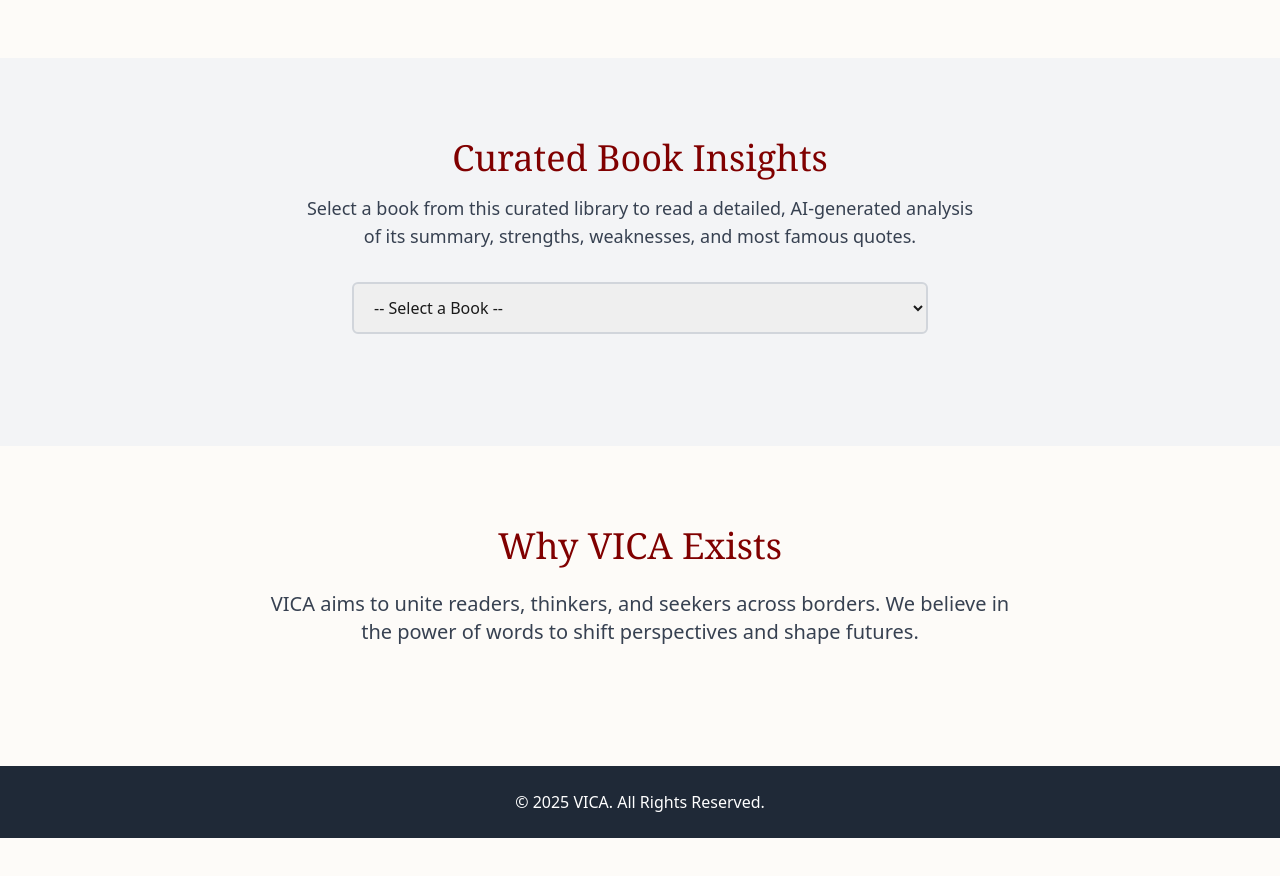
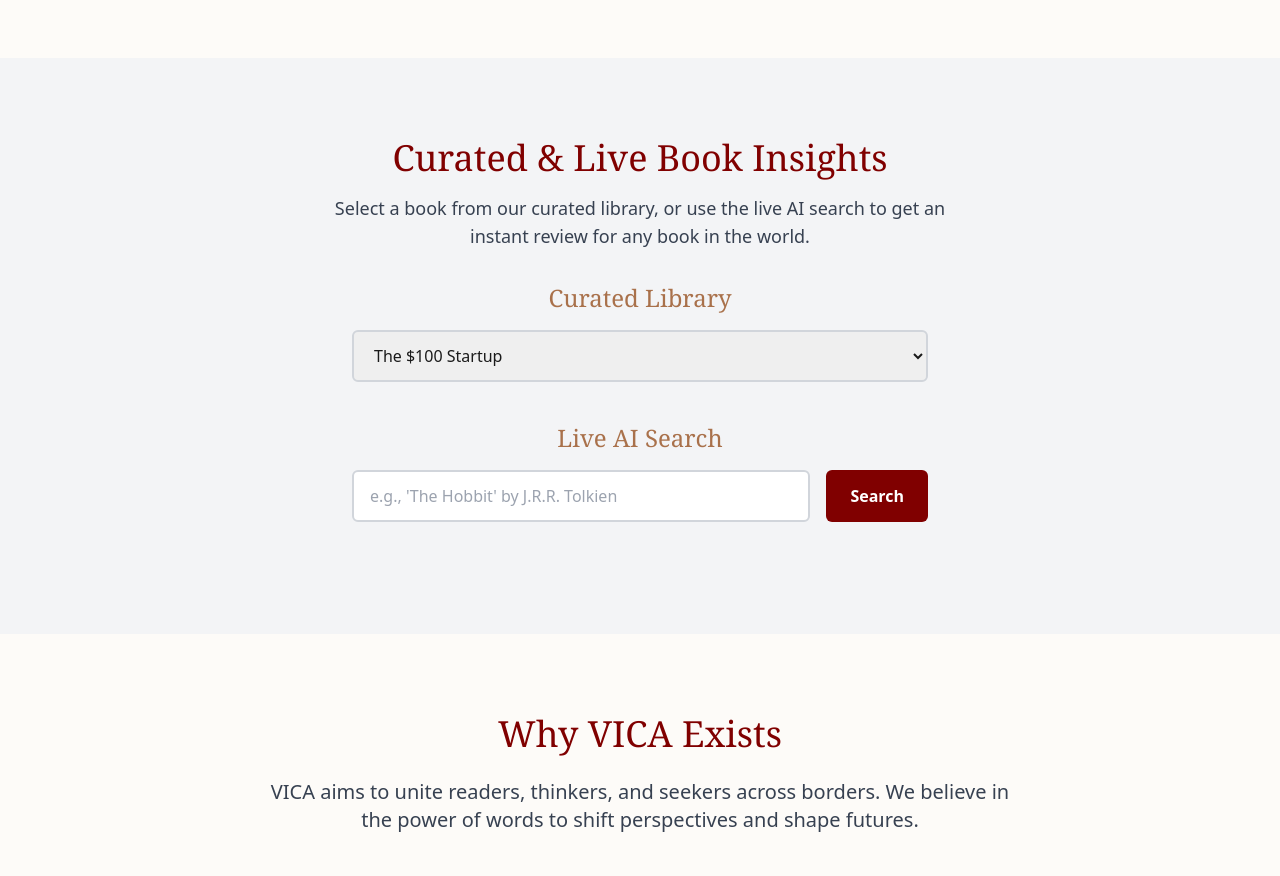
Before and after one commit to vicaabhi/vica, a plain HTML site: page index.html in a window 1280 px wide. Shown: the part 2280-3156 px from the top of the page. Before the commit the page ends 3118 px from the top, so only its background shows below. Drawn offline with nearby package versions, Linux system fonts and the light colour scheme.

Commit message:
Update index.html

```diff
--- a/index.html
+++ b/index.html
@@ -143,12 +143,12 @@
 
 <section id="ai-review" class="bg-gray-100 py-20 px-6">
     <div class="container mx-auto text-center">
-            <h2 class="text-4xl font-serif text-maroon mb-4">Curated Book Insights</h2>
-            <p class="text-lg text-gray-700 mb-8 max-w-2xl mx-auto">Select a book from this curated library to read a detailed, AI-generated analysis of its summary, strengths, weaknesses, and most famous quotes.</p>
+        <h2 class="text-4xl font-serif text-maroon mb-4">Curated & Live Book Insights</h2>
+        <p class="text-lg text-gray-700 mb-8 max-w-2xl mx-auto">Select a book from our curated library, or use the live AI search to get an instant review for any book in the world.</p>
 
-            <div class="max-w-xl mx-auto">
+        <div class="max-w-xl mx-auto mb-10">
+            <h3 class="text-2xl font-serif text-bronze mb-4">Curated Library</h3>
             <select id="book-select" class="w-full px-4 py-3 rounded-md border-2 border-gray-300 focus:ring-2 focus:ring-bronze focus:border-bronze transition">
-                    <option value="">-- Select a Book --</option>
                     <option value="100_startup">The $100 Startup</option>
                     <option value="1984">1984</option>
                     <option value="a_man_without_a_country">A Man Without a Country</option>
@@ -254,6 +254,14 @@
                 </select>
             </div>
 
+           <div class="max-w-xl mx-auto">
+            <h3 class="text-2xl font-serif text-bronze mb-4">Live AI Search</h3>
+            <div class="flex flex-col sm:flex-row gap-4">
+                <input id="live-search-input" type="text" placeholder="e.g., 'The Hobbit' by J.R.R. Tolkien" class="flex-grow px-4 py-3 rounded-md border-2 border-gray-300 focus:ring-2 focus:ring-bronze focus:border-bronze transition">
+                <button id="live-search-button" class="bg-maroon text-white font-bold py-3 px-6 rounded-md hover:bg-opacity-90 transition transform hover:scale-105">Search</button>
+            </div>
+        </div>
+
         <div id="review-output" class="mt-8 text-left max-w-3xl mx-auto">
             </div>
     </div>
```
Lines whose indentation alone changed are shown as unchanged.
